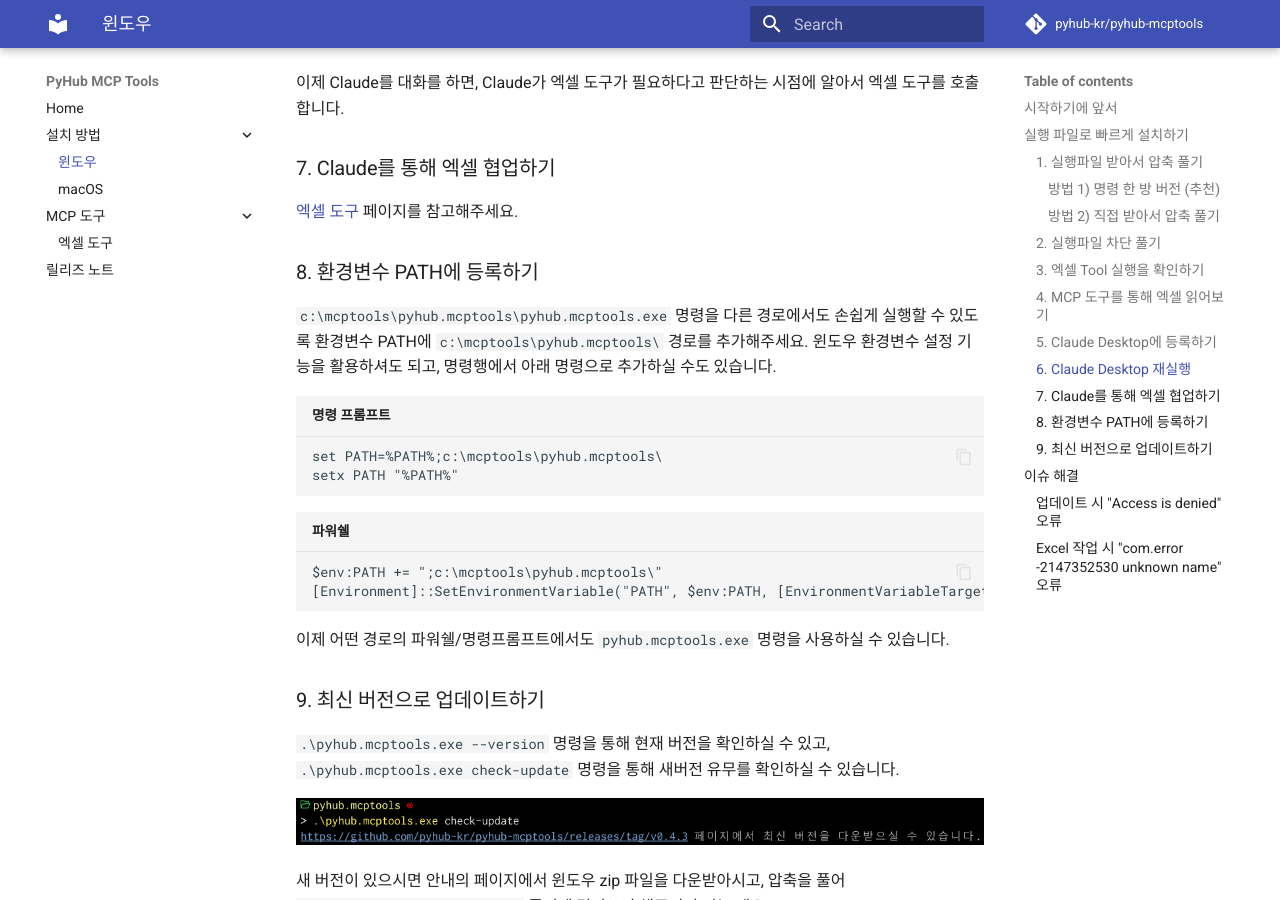
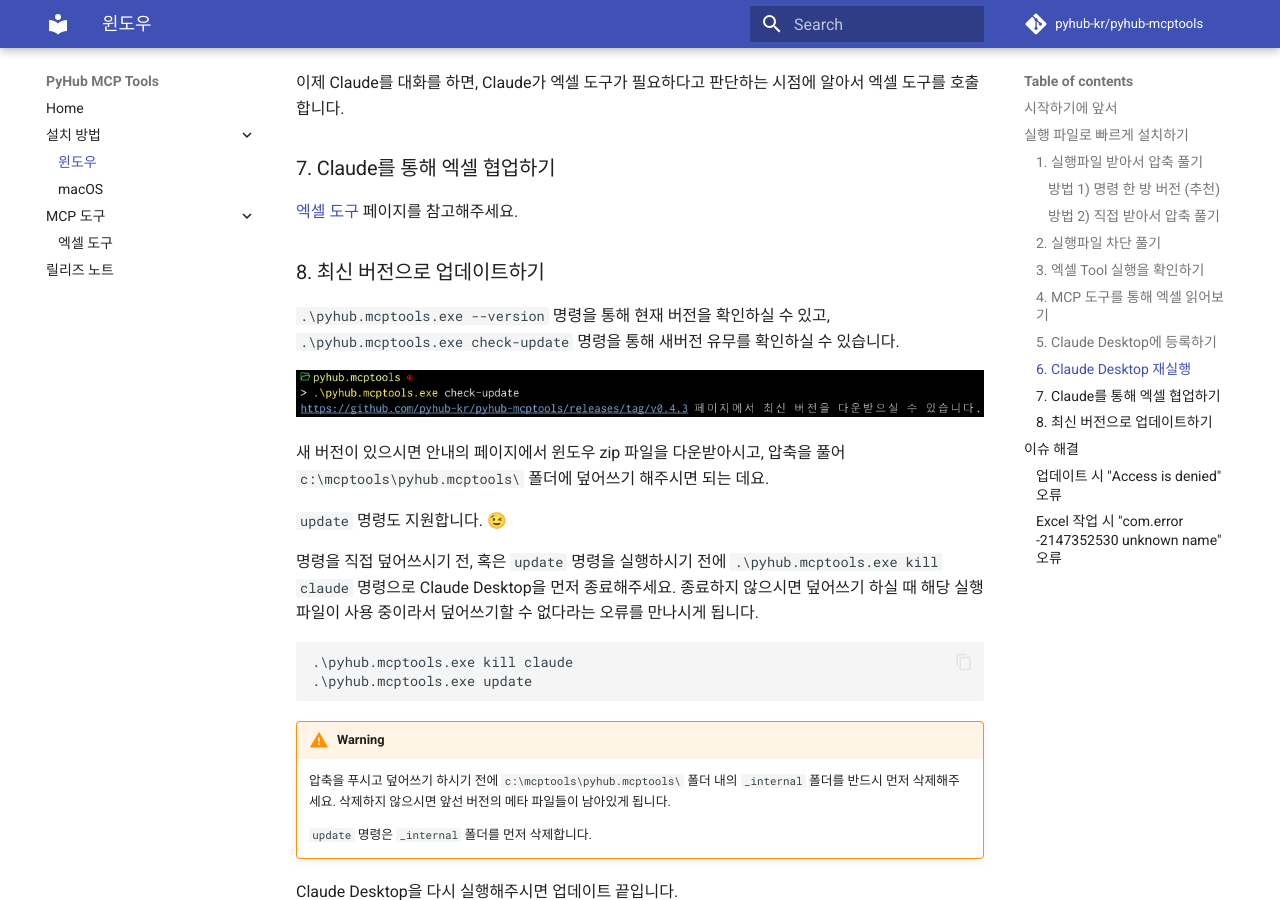
Before and after one commit to pyhub-kr/pyhub-mcptools, an MkDocs documentation site: the page built from docs/setup/windows/index.md, in a window 1280 px wide and 900 px high, scrolled down 12448 px. Built offline with MkDocs 1.6.1 and Material for MkDocs 9.7.7, drawn with Linux system fonts in a browser that asks for light colours; comment, search, counter and statistics services are not loaded.

Commit message:
윈도우 설치 가이드에서 환경변수 섹션 제거

````diff
--- a/docs/setup/windows/index.md
+++ b/docs/setup/windows/index.md
@@ -274,25 +274,7 @@
 
 [엑셀 도구](../../mcptools/excel/index.md) 페이지를 참고해주세요.
 
-### 8. 환경변수 PATH에 등록하기
-
-`c:\mcptools\pyhub.mcptools\pyhub.mcptools.exe` 명령을 다른 경로에서도 손쉽게 실행할 수 있도록
-환경변수 PATH에 `c:\mcptools\pyhub.mcptools\` 경로를 추가해주세요.
-윈도우 환경변수 설정 기능을 활용하셔도 되고, 명령행에서 아래 명령으로 추가하실 수도 있습니다.
-
-``` title="명령 프롬프트"
-set PATH=%PATH%;c:\mcptools\pyhub.mcptools\
-setx PATH "%PATH%"
-```
-
-``` title="파워쉘"
-$env:PATH += ";c:\mcptools\pyhub.mcptools\"
-[Environment]::SetEnvironmentVariable("PATH", $env:PATH, [EnvironmentVariableTarget]::User)
-```
-
-이제 어떤 경로의 파워쉘/명령프롬프트에서도 `pyhub.mcptools.exe` 명령을 사용하실 수 있습니다.
-
-### 9. 최신 버전으로 업데이트하기
+### 8. 최신 버전으로 업데이트하기
 
 `.\pyhub.mcptools.exe --version` 명령을 통해 현재 버전을 확인하실 수 있고,
 `.\pyhub.mcptools.exe check-update` 명령을 통해 새버전 유무를 확인하실 수 있습니다.
````
